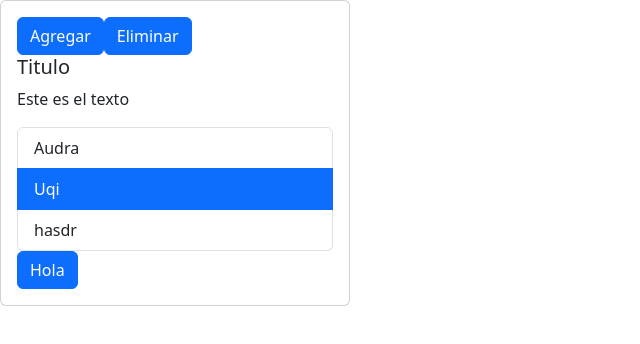
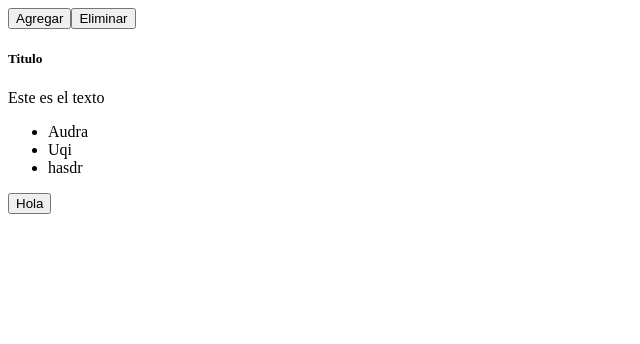
Before and after one commit to kevinandrep/c-react-hl, a React (Vite) app in the folder react-app/: page / in a window 1280 px wide. Shown: the top 344 px of the page, without its empty margins (0-640 px from the left). Built offline with nearby package versions, Linux system fonts and the light colour scheme.

Commit message:
inline style

```diff
--- a/react-app/src/App.tsx
+++ b/react-app/src/App.tsx
@@ -22,6 +22,7 @@ function App() {
 
   const handleDel = () => {
     setLista((prev) => prev.slice(0, -1));
+    setLista(lista.slice(0, -1));
   };
 
   return (
--- a/react-app/src/components/Button.tsx
+++ b/react-app/src/components/Button.tsx
@@ -6,10 +6,15 @@ type Props = {
   onClick: () => void;
 };
 
+const styles = {
+  backgroundColor: "lightBldddue",
+};
+
 export function Button({ children, status = false, onClick }: Props) {
   return (
     <>
       <button
+        style={styles}
         onClick={onClick}
         type="button"
         disabled={status}
--- a/react-app/src/main.tsx
+++ b/react-app/src/main.tsx
@@ -1,7 +1,7 @@
 import { StrictMode } from "react";
 import { createRoot } from "react-dom/client";
 import App from "./App.tsx";
-import "bootstrap/dist/css/bootstrap.min.css";
+// import "bootstrap/dist/css/bootstrap.min.css";
 
 createRoot(document.getElementById("root")!).render(
   <StrictMode>
```
